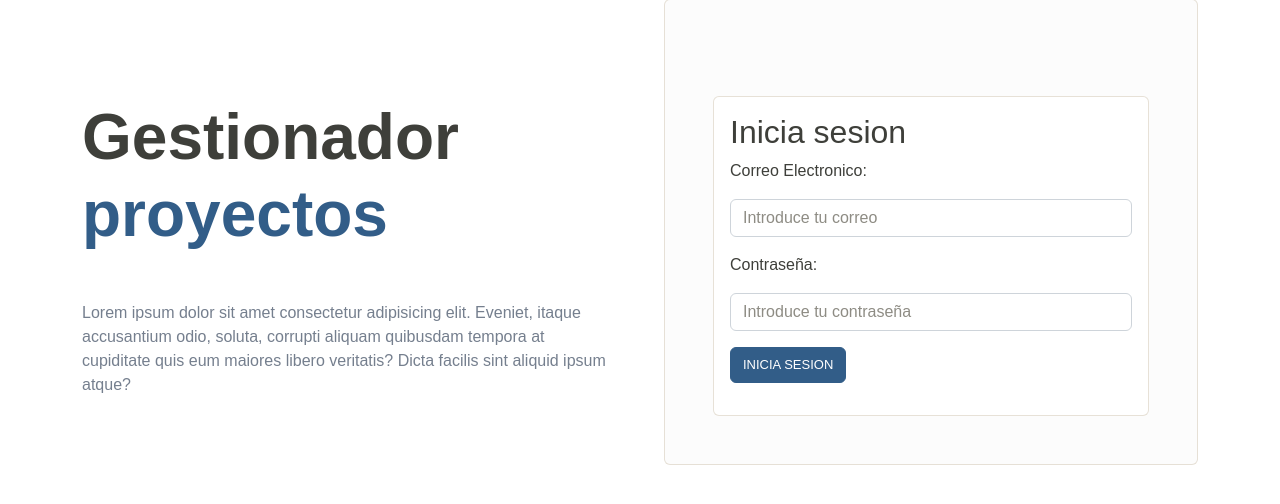
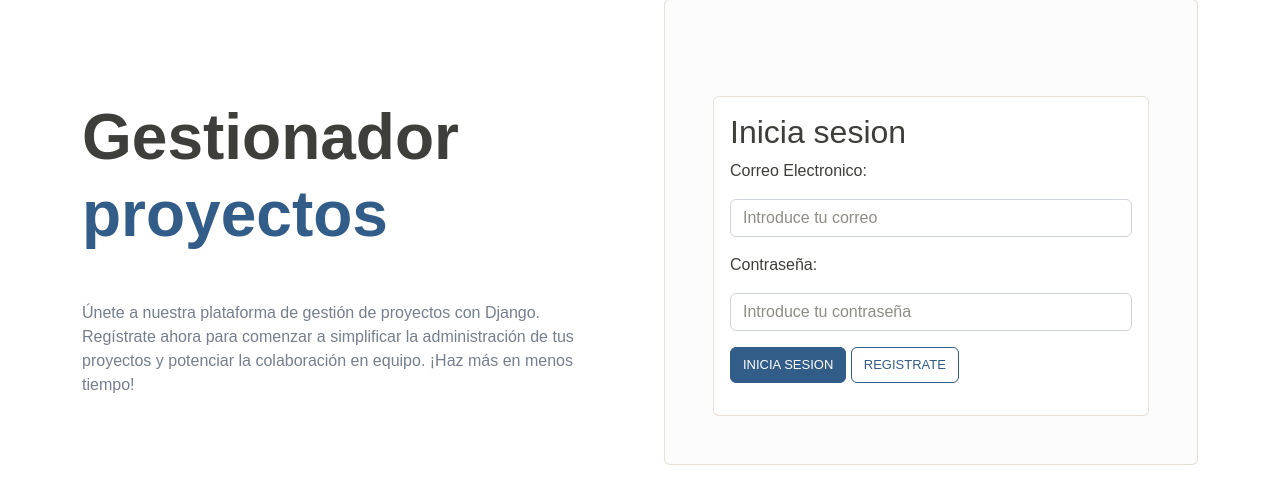
Before and after one commit to LuiTzY/Django-Project-Manager, a Django app: page /singin/ in a window 1280 px wide. Shown: the part 49-553 px from the top of the page. Run offline with Django 5.2, Linux system fonts and the light colour scheme.

Commit message:
html updated

```diff
--- a/projectManager/settings.py
+++ b/projectManager/settings.py
@@ -106,7 +106,7 @@ AUTH_PASSWORD_VALIDATORS = [
 AUTH_USER_MODEL = "users.User"
 LOGIN_URL = '/singin/'
 
-ALLOWED_HOSTS = ['localhost','django-project-manager-production.up.railway.app']
+ALLOWED_HOSTS = ['*']
 STATIC_ROOT = os.path.join(BASE_DIR, 'staticfiles')
 STATICFILES_STORAGE = "whitenoise.storage.CompressedManifestStaticFilesStorage"
 CSRF_TRUSTED_ORIGINS =['https://django-project-manager-production.up.railway.app']
--- a/users/templates/singin.html
+++ b/users/templates/singin.html
@@ -33,6 +33,9 @@
 
         <div class="mb-3 form-group">
             <input type="submit" value="Inicia Sesion" class="btn btn-primary">
+            <a href="/login/" class="btn btn-outline-primary">Registrate</a>
+
         </div>
+
     </form>
 {%endblock%}
--- a/users/templates/singup.html
+++ b/users/templates/singup.html
@@ -27,10 +27,7 @@
                           <span class="text-primary">proyectos</span>
                         </h1>
                         <p style="color: hsl(217, 10%, 50.8%)">
-                          Lorem ipsum dolor sit amet consectetur adipisicing elit.
-                          Eveniet, itaque accusantium odio, soluta, corrupti aliquam
-                          quibusdam tempora at cupiditate quis eum maiores libero
-                          veritatis? Dicta facilis sint aliquid ipsum atque?
+                          Únete a nuestra plataforma de gestión de proyectos con Django. Regístrate ahora para comenzar a simplificar la administración de tus proyectos y potenciar la colaboración en equipo. ¡Haz más en menos tiempo!
                         </p>
                       </div>
 
@@ -102,7 +99,7 @@
                               </div>
 
 
-                              <button type="submit" data-mdb-button-init data-mdb-ripple-init class="btn btn-outline-dark btn-block mb-4">
+                              <button type="submit" data-mdb-button-init data-mdb-ripple-init class="btn btn-primary btn-block mb-4">
                                 Registrate
                               </button>
                               <a href="{% url 'singin'%}" data-mdb-ripple-init class="btn btn-outline-primary btn-block mb-4">
```
